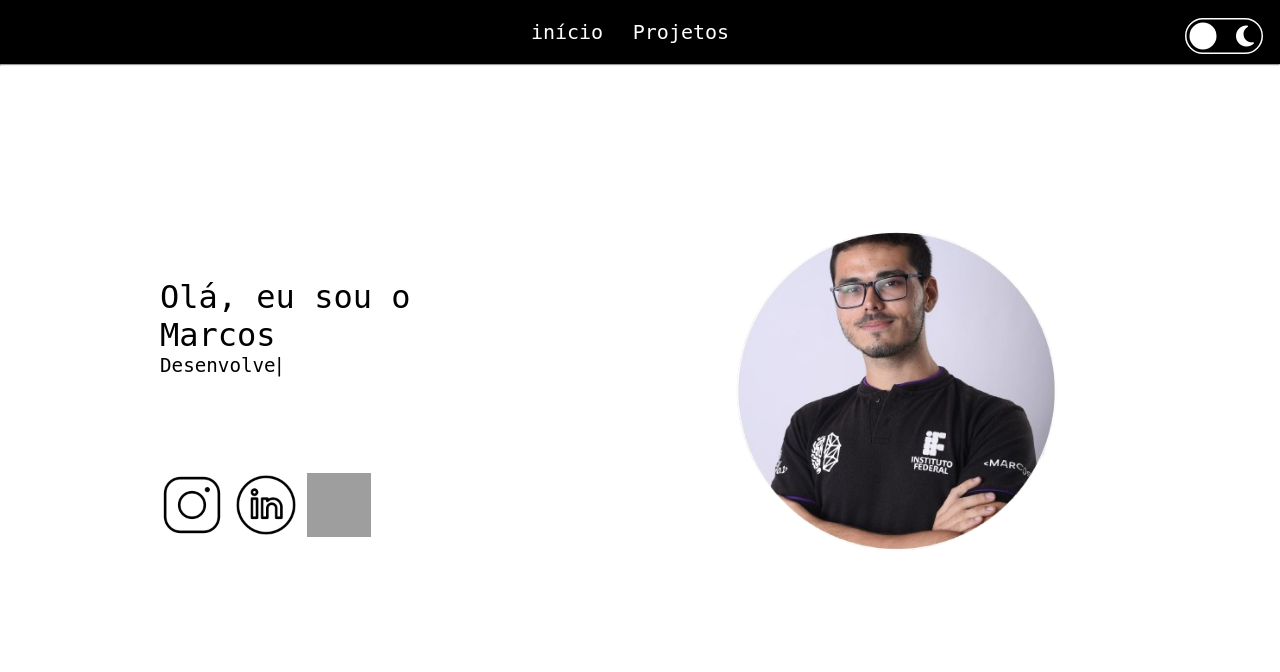
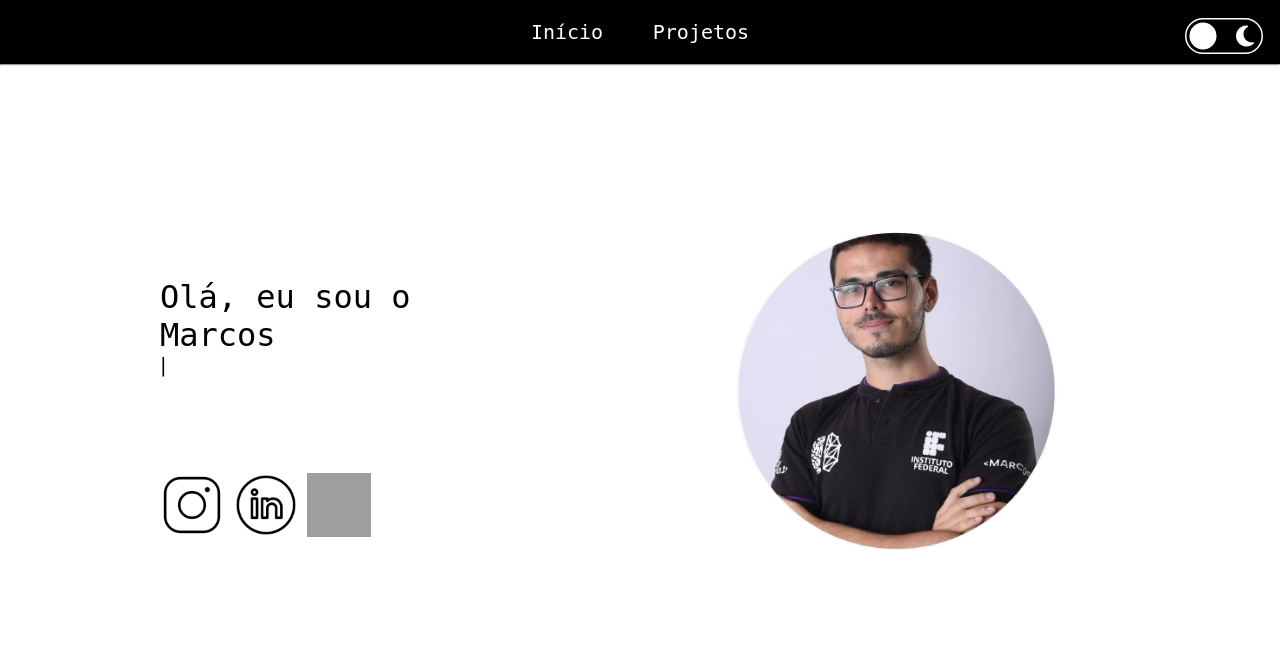
Before and after one commit to MarcosViniicius/Portfolio, a Flask app: page / in a window 1280 px wide. Shown: the top 672 px of the page. Run offline with Flask 2, Linux system fonts and the light colour scheme; some libraries are stand-ins or nearby versions; some web fonts are replaced; grey boxes are pictures that could not be loaded.

Commit message:
erros corrigidos

```diff
--- a/api/static/css/style.css
+++ b/api/static/css/style.css
@@ -40,8 +40,8 @@ header li {
   padding-bottom: 20px;
   display: inline-block;
   list-style: none;
-  margin-right: 1em;
   font-size: 20px;
+  padding: 20px;
   color: #fff;
 }
 header li:hover {
@@ -49,6 +49,7 @@ header li:hover {
   -webkit-transform: scale(1.1);
   transform: scale(1.1);
 }
+
 section form {
   display: flex;
   flex-direction: column;
--- a/api/static/js/animated_text.js
+++ b/api/static/js/animated_text.js
@@ -1,7 +1,7 @@
 document.addEventListener("DOMContentLoaded", () => {
   new TypeIt(".typedtext", {
     speed: 150,
-    Strings: "web",
+    Strings: "FullStack",
     loop: true,
   })
     .type("", { delay: 1000 })
--- a/api/templates/homepage.html
+++ b/api/templates/homepage.html
@@ -4,7 +4,7 @@
     <meta charset="UTF-8" />
     <meta http-equiv="X-UA-Compatible" content="IE=edge" />
     <meta name="viewport" content="width=device-width, initial-scale=1.0" />
-    <title>Marcos Vinicius</title>
+    <title>Início</title>
     <link rel="stylesheet" href="/static/css/style.css"/>
     <link rel="stylesheet" media="screen and (max-width:768px)" href="/static/css/mobile.css"/>
     <script src="/static/js/change_theme.js" defer></script>
@@ -17,15 +17,10 @@
 
     <header>
       <ul>
-        <!-- <select id="language-select" onchange="changeLanguage()">
-          <option value="pt" selected>Português</option>
-          <option value="en">English</option>
-        </select> -->
+
         <div>
-        <a id="home" href="/" class="pt"><li>início</li></a>
-        <!-- <a id="home" href="index.html" class="en" style="display: none;"><li>Home</li></a> -->
+        <a id="home" href="/" class="pt"><li>Início</li></a>
         <a href="projects" class="pt"><li>Projetos</li></a>
-        <!-- <a href="projects.html" class="en" style="display: none"><li>Projects</li></a> -->
     </div>
     <div class="change-theme">
       <input type="checkbox" class="checkbox" id="chk" />
@@ -44,7 +39,7 @@
         <div class="texts">
           <h1>Olá, eu sou o </h1>
           <h2>Marcos</h2>
-          <h3 class="typedtext" data="pt""pt">Desenvolvedor web</h3>
+          <h3 class="typedtext" data="pt""pt">Desenvolvedor FullStack</h3>
           <h3 class="typedtext" data="en" style="display: none">Web Developer</h3>
           <div class="icons-favicon">
             <a href="https://www.instagram.com/_marcoslucena/" target="_blank"
--- a/api/templates/projects.html
+++ b/api/templates/projects.html
@@ -20,7 +20,7 @@
     <body>
       <header>
         <div class="a">
-          <a id="home" href="/" class="pt entrada"><li>início</li></a>
+          <a id="home" href="/" class="pt entrada"><li>Início</li></a>
           <a href="projects" class="pt entrada"><li>Projetos</li></a>
         </div>
         <div class="change-theme">
```
